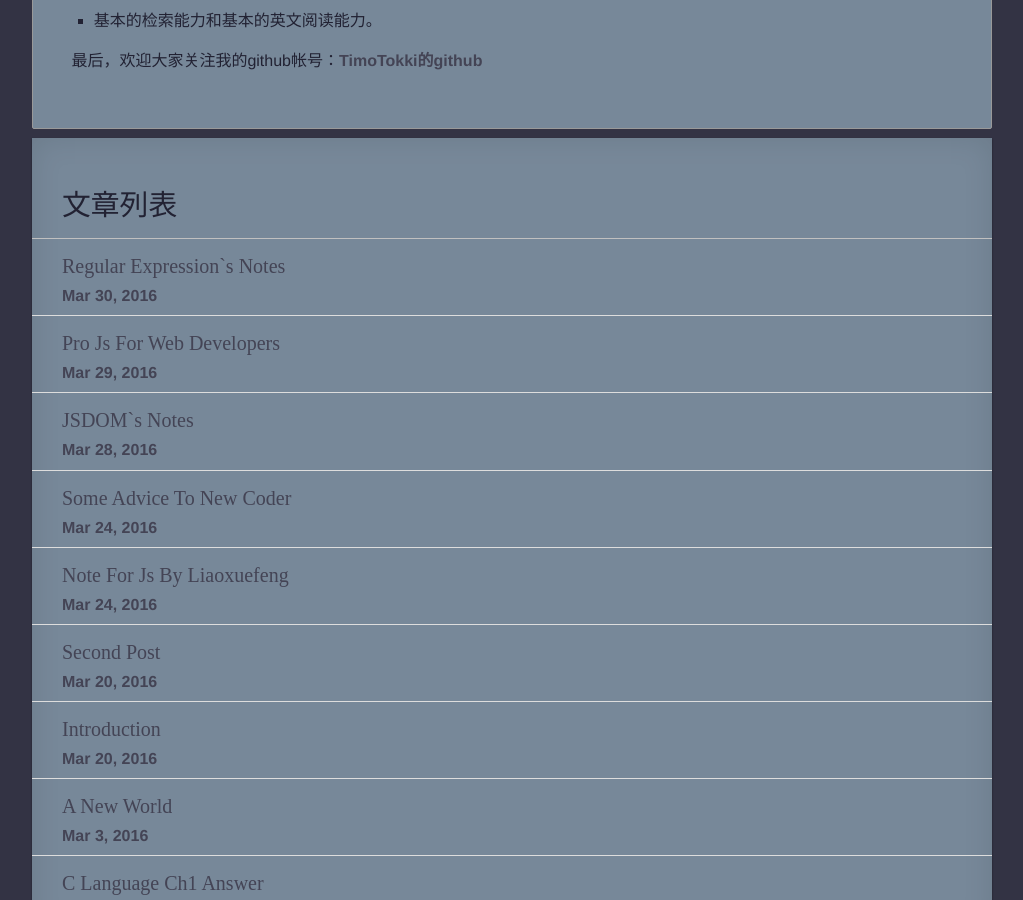
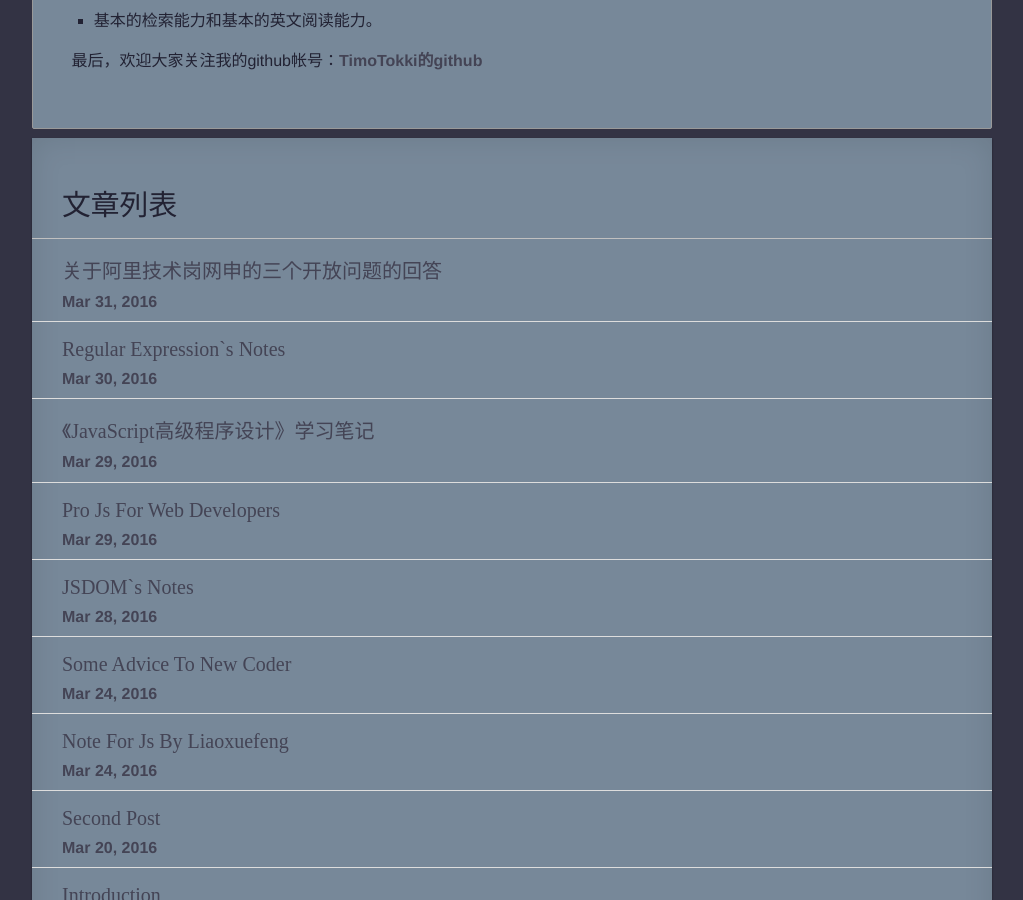
Before and after one commit to TimoTokki/timotokki.github.io, a Jekyll site: the page built from index.md, in a window 1280 px wide and 900 px high, scrolled down 585 px. Shown: the whole window, without its empty margins (128-1151 px from the left). Built offline with Jekyll 4.4.1, drawn with Linux system fonts in a browser that asks for light colours; some of the changed lines change nothing that is shown.

Commit message:
add two posts and change one

```diff
--- /dev/null
+++ b/_posts/2016-03-29-note-for-Pro-JS-for-Web-Developers.md
@@ -0,0 +1,10 @@
+---
+layout: post
+title: 《JavaScript高级程序设计》学习笔记
+---
+
+说明：教材为中文第三版。笔记会以表格的形式记录，第一栏为章节，第二栏为笔记类型（疑问，难点，要点，注意，技巧……），第三栏为描述，第四栏为页码，第五栏为备注。
+
+|章节|笔记类型|描述|页码|备注|
+|:-:|:-:|:-|:-:|:-:|
+|6.1 理解对象|要点|属性前边加的下划线'_'是一种常用记号，表示只能通过对象方法访问的属性|Page141||
--- /dev/null
+++ b/_posts/2016-03-31-My-Answer-to-Some-Open-Questions-in-interview.md
@@ -0,0 +1,41 @@
+---
+layout: post
+title: 关于阿里技术岗网申的三个开放问题的回答
+---
+
+## 请介绍一项你最热爱、最擅长的专业领域，并且介绍你在这个领域的学习经历和未来的学习规划。
+
+web前端，创建、修改代码后可以即时呈现，容易感受到成就感。
+
+开始，我先学习了下网上的一些前端领域和关于前端学习规划的文章，大致对前端这个技术岗位和其设计的技术基础有了粗略的了解，虽然对于前端领域还没清晰的整体规划，但对于如何入门，打好基础，还是做到了心中有数。我的方法是理论加实践。
+
+理论主要是看一些经典技术书籍，但前端领域技术发展快，书中提到的技术难免有所过时，所以还要兼顾一些网上的技术教程。大致书单、技术网站罗列如下：
+
+1. w3cschool：刷一遍HTML,CSS,JavaScript的教程，敲敲实例代码，但不需要纠结于语法细节。刷完一遍后，我再看一些技术书籍，就感觉不怎么吃力了。
+2. JavaScript.DOM编程艺术：然后我就看了这本书，这是一本很好的入门书籍。这本书并没有纠结于语法细节，而是把重心放在讲述web设计中的重要设计原则，比如渐进增强、平稳退化……看完后，我就感觉自己可以开始纸上谈兵了。
+3. JavaScript高级程序设计(第3版)： 这本书可以说是大家公认的JavaScript进阶好书，我目前正在看。不同于前者重心在于教你怎么设计一个合理的网站，而没有系统的去讲述JS这门语言;这本书就是在系统地阐述JS语言。而且作者讲的也不错，深入浅出，各段位的程序员都能从中收益。
+4. CSS3:the missing manual(the 3rd) & CSS:the missing manual(the 4th)： 这两其实是一本书，只不过前者是第三版，出版早，还有中文版;后者是第四版，还没有翻译过来。这本书，虽然豆瓣上评分不低，但鲜看到有人在网络上推荐，可以说是我自己发掘出来的好书。这本书，我正在看，是和JS高级程序设计一起看的。后者偏离论，前者偏实践。
+下边这些书还都没有看～
+5. JavaScript权威指南
+6. JavaScript语言精粹
+7. ……
+
+实践，我主要是利用githubpage和jekyll搭建了一个个人博客。在这过程中，我也逐渐接触到了一些程序员们的好工具，好帮手：
+
+1. github
+2. git的配置、使用
+3. google、stackoverflow等几乎可以解决程序员99%以上问题的利器
+4. 一些特别好的技术博客，比如阮一峰老师的博客，廖雪峰老师的博客……
+5. Markdown语言
+6. 正则表达式
+7. jekyyl的简单使用
+8. linux系统的基本操作方式和编程开发环境的搭建
+9. ……
+
+## 请介绍你参与的印象最深刻的一个项目，为什么？并且介绍你在项目中的角色和发挥的作用。
+
+无项目经验
+
+## 你最期望在阿里巴巴工作（或实习）的部门或项目是什么？请介绍下你对该部门的了解和希望加入的原因。
+
+前端部门。希望可以学习到实际的工作经验;再者，看到自己的代码成果，被千万人所服务，还是很有成就感的。
```
Also changed, not shown: _posts/2016-03-29-Pro-JS-for-Web-Developers.md (line endings or trailing spaces), 1 other file.
